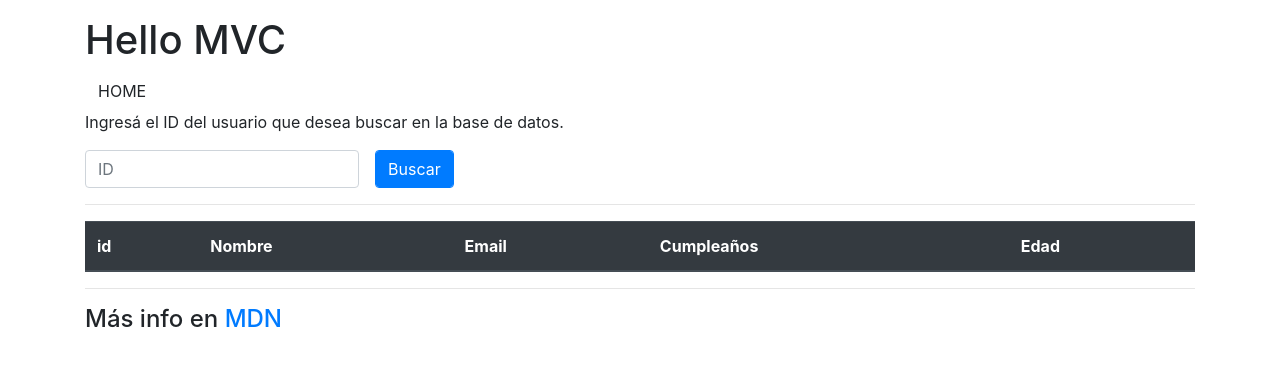
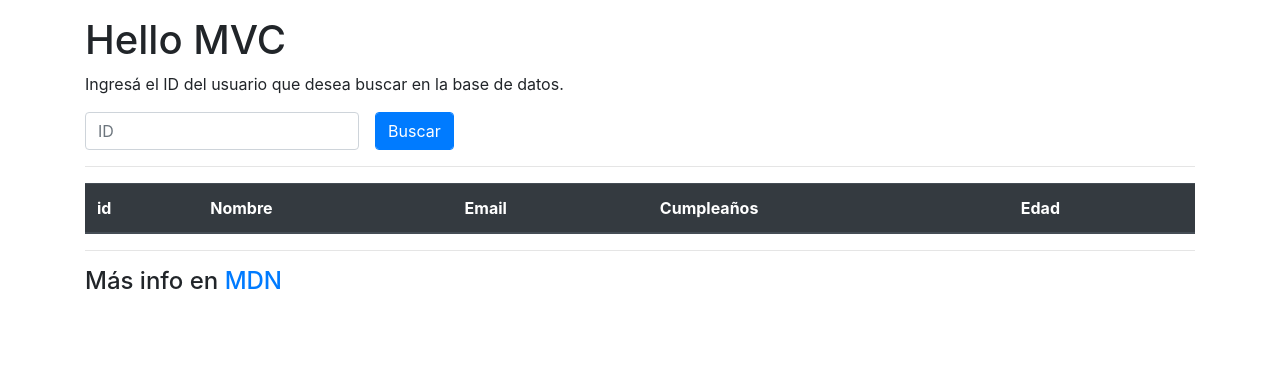
Before and after one commit to Leo-de-Riv3r/hello-mvc, a Node server app: page / in a window 1280 px wide. Shown: the top 366 px of the page. Run offline with Node 20, Linux system fonts and the light colour scheme; lists and menus that the app fills with data are empty; some libraries are stand-ins or nearby versions.

Commit message:
Update index.pug

```diff
--- a/views/index.pug
+++ b/views/index.pug
@@ -2,7 +2,6 @@ extends layout
 
 block content
   h1 Hello MVC
-  a.btn.btn-prmary(href='/') HOME
   p Ingresá el ID del usuario que desea buscar en la base de datos.
   form.form-inline(action='/search' method='get')
     div.form-group.mr-sm-3
```
